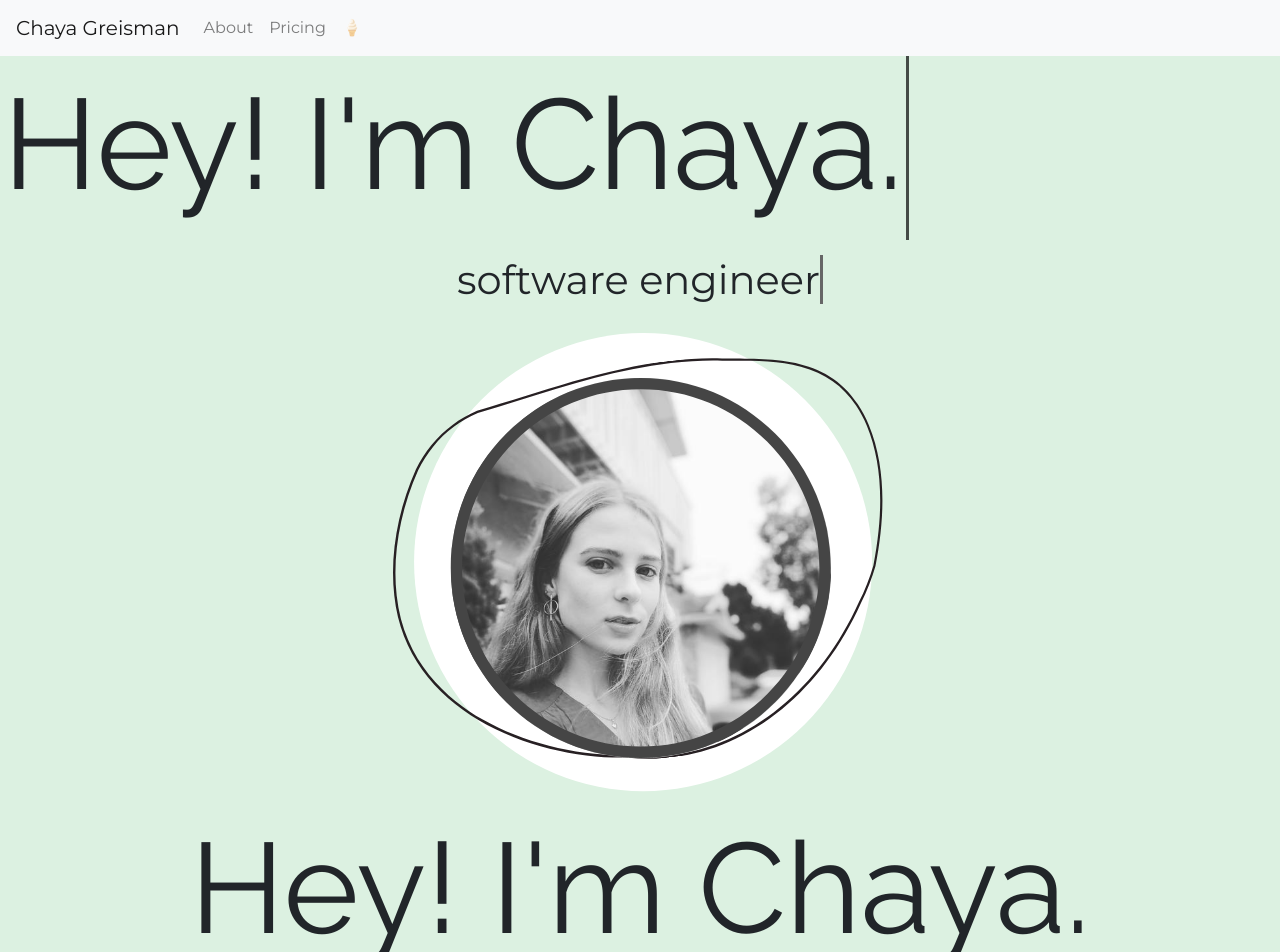
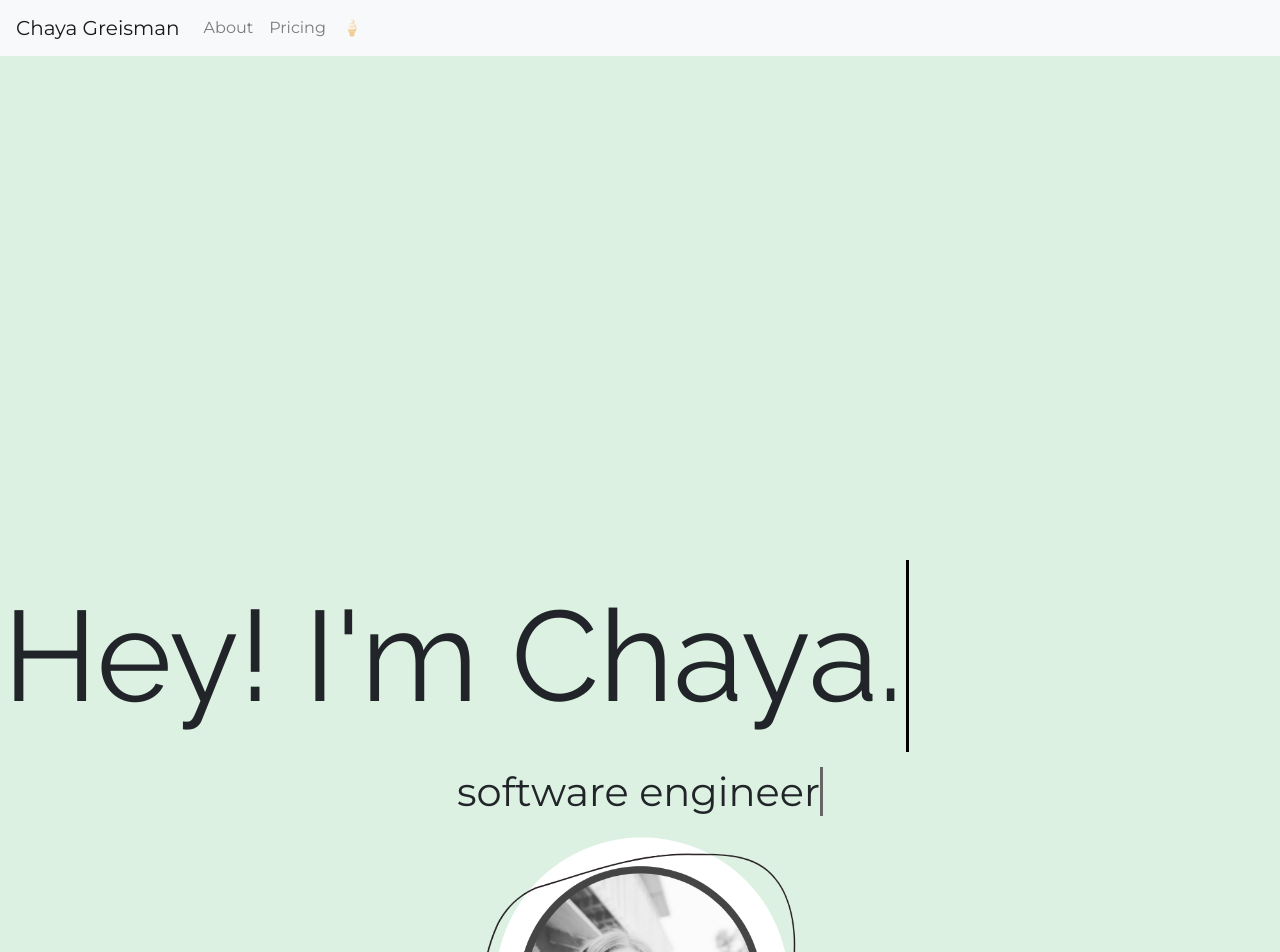
Before and after one commit to ChayaGreisman/personal-site, a React (Create React App) app: page / in a window 1280 px wide. Shown: the top 952 px of the page. Built offline with nearby package versions, Linux system fonts and the light colour scheme.

Commit message:
landing page styling, large top margin

```diff
--- a/src/App.css
+++ b/src/App.css
@@ -88,6 +88,7 @@ div.modal-body {
 }
 
 .typing{
+  margin-top: 40%;
   font-family: Raleway;
   font-size: 10vw;
   border-right: solid 3px rgb(0, 0, 0);
@@ -98,18 +99,9 @@ div.modal-body {
 }
 
 
-/* text animation */
-
 @keyframes animated-text{
   from{width: 0;}
   to{width: 71%;}
-}
-
-/* cursor animations */
-
-@keyframes animated-cursor{
-  from{border-right-color: rgb(0, 0, 0);}
-  to{border-right-color: transparent;}
 }
 
 @keyframes App-logo-spin {
@@ -120,3 +112,7 @@ div.modal-body {
     transform: rotate(360deg);
   }
 }
+
+img.chaya-greisman-pic{
+  width: 20em;
+}
--- a/src/App.js
+++ b/src/App.js
@@ -86,8 +86,8 @@ function App() {
 
 
       <div id='about'>
-          <img src="./mepic2.png" alt="chaya-greisman"/>
-          <h1 style={{fontFamily: 'Raleway', fontSize: '10vw'}}>Hey! I'm Chaya.</h1>
+          <img src="./mepic2.png" alt="chaya-greisman" className="chaya-greisman-pic"/>
+
       </div>
     </div>
   );
```
